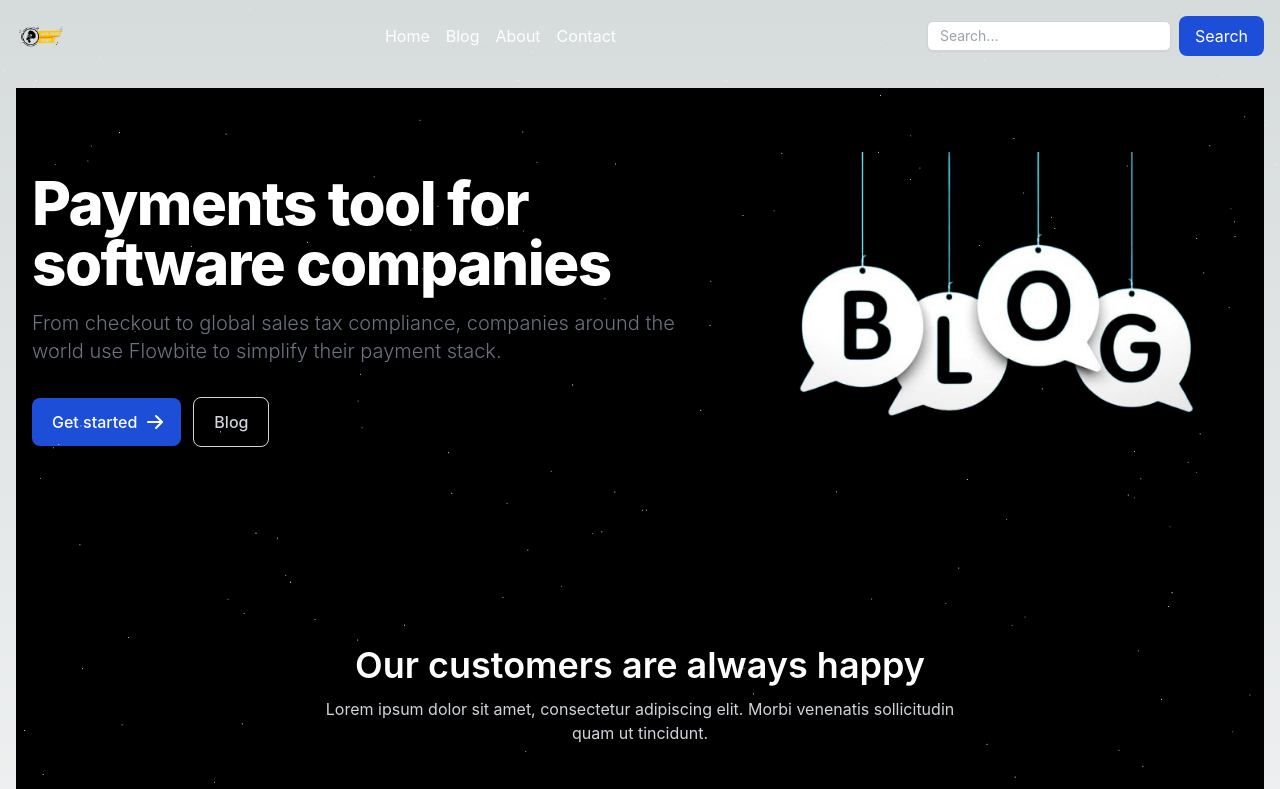
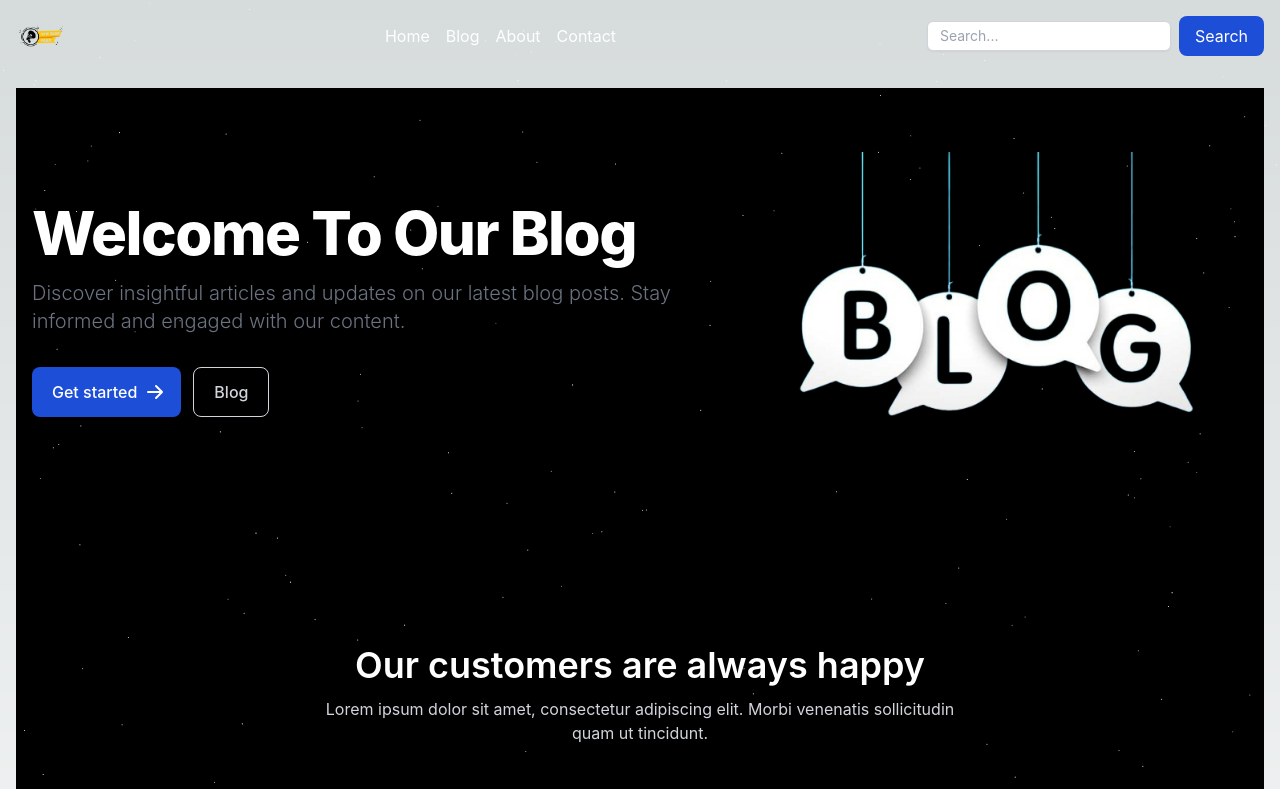
Before and after one commit to Johnny-code77/blog-app, a Next.js app: page / in a window 1280 px wide. Shown: the top 789 px of the page. Built offline with nearby package versions, Linux system fonts and the light colour scheme.

Commit message:
first commit

```diff
--- a/components/home.tsx
+++ b/components/home.tsx
@@ -2,6 +2,7 @@
 import React from 'react';
 import { mockPosts } from './mockData'; // Import the mock data
 import PostList from './postlist'; // Adjust the path if needed
+import Link from 'next/link';
 
 const features = [
   { title: 'Fast Performance', description: 'Experience blazing fast speeds with our optimized code.' },
@@ -33,22 +34,27 @@ const Home: React.FC = () => {
       <section className="dark:bg-gray-900">
       <div className="grid max-w-screen-xl px-4 py-8 mx-auto lg:gap-8 xl:gap-0 lg:py-16 lg:grid-cols-12">
         <div className="mr-auto place-self-center lg:col-span-7">
-            <h1 className="max-w-2xl mb-4 text-4xl font-extrabold tracking-tight leading-none md:text-5xl xl:text-6xl dark:text-white">
-              Payments tool for software companies
+          <h1 className="max-w-2xl mb-4 text-2xl font-extrabold tracking-tight leading-none md:text-5xl xl:text-6xl dark:text-white">
+            Welcome To Our Blog
           </h1>
           <p className="max-w-2xl mb-6 font-light text-gray-500 lg:mb-8 md:text-lg lg:text-xl dark:text-gray-400">
-              From checkout to global sales tax compliance, companies around the world use Flowbite to simplify their payment stack.
+            Discover insightful articles and updates on our latest blog posts. Stay informed and engaged with our content.
           </p>
-            <a href="#" className="inline-flex items-center justify-center px-5 py-3 mr-3 text-base font-medium text-center text-white rounded-lg bg-primary-700 hover:bg-primary-800 focus:ring-4 focus:ring-primary-300 dark:focus:ring-primary-900">
+          <div className="flex gap-3">
+            <Link href="/get-started" className="inline-flex items-center justify-center px-5 py-3 text-base font-medium text-center text-white rounded-lg bg-primary-700 hover:bg-primary-800 focus:ring-4 focus:ring-primary-300 dark:focus:ring-primary-900">
+
                 Get started
-              <svg className="w-5 h-5 ml-2 -mr-1" fill="currentColor" viewBox="0 0 20 20" xmlns="http://www.w3.org/2000/svg"><path fillRule="evenodd" d="M10.293 3.293a1 1 0 011.414 0l6 6a1 1 0 010 1.414l-6 6a1 1 0 01-1.414-1.414L14.586 11H3a1 1 0 110-2h11.586l-4.293-4.293a1 1 0 010-1.414z" clipRule="evenodd"></path></svg>
-            </a>
-            <a href="#" className="inline-flex items-center justify-center px-5 py-3 text-base font-medium text-center text-gray-300 border border-gray-300 rounded-lg hover:bg-gray-100 focus:ring-4 focus:ring-gray-100 dark:text-white dark:border-gray-700 dark:hover:bg-gray-700 dark:focus:ring-gray-800">
+                <svg className="w-5 h-5 ml-2 -mr-1" fill="currentColor" viewBox="0 0 20 20" xmlns="http://www.w3.org/2000/svg">
+                  <path fillRule="evenodd" d="M10.293 3.293a1 1 0 011.414 0l6 6a1 1 0 010 1.414l-6 6a1 1 0 01-1.414-1.414L14.586 11H3a1 1 0 110-2h11.586l-4.293-4.293a1 1 0 010-1.414z" clipRule="evenodd"></path>
+                </svg>
+            </Link>
+            <Link href="/blog" className="inline-flex items-center justify-center px-5 py-3 text-base font-medium text-center text-gray-300 border border-gray-300 rounded-lg hover:bg-gray-100 focus:ring-4 focus:ring-gray-100 dark:text-white dark:border-gray-700 dark:hover:bg-gray-700 dark:focus:ring-gray-800">
                 Blog
-            </a>
+            </Link>
+          </div>
         </div>
         <div className="hidden lg:mt-0 lg:col-span-5 lg:flex">
-            <img src="/blogs1.png" alt="mockup" />
+          <img src="/blogs1.png" alt="Blog overview mockup" className="object-cover" />
         </div>
       </div>
     </section>
```
Lines whose indentation alone changed are shown as unchanged.
